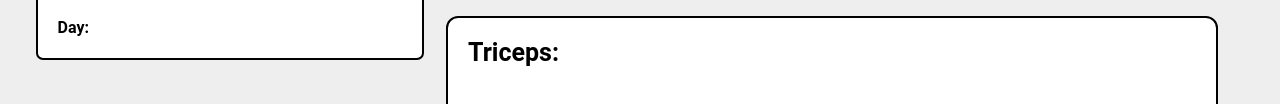
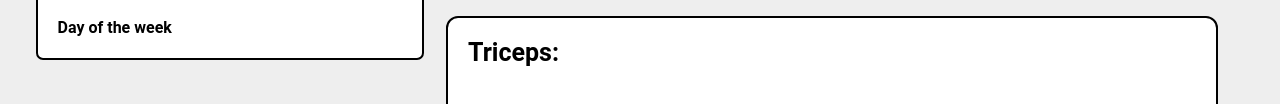
Before and after one commit to reinhake/final-project, a website: page public/index.html in a window 1280 px wide. Shown: the part 461-565 px from the top of the page. Drawn offline with Linux system fonts and the light colour scheme.

Commit message:
Finalized for MVP

```diff
--- a/public/index.html
+++ b/public/index.html
@@ -107,7 +107,7 @@
 			<div class="image">
 				<img src="https://www.adobe.com/express/learn/blog/media_1757567cc431a16b46bdb33344d486d4516da0081.png" alt="Placeholder">
 				<h4 class="weekday">
-					Day:
+					Day of the week
 				</h4>
 				<div class="current-exercises">
 
--- a/public/style.css
+++ b/public/style.css
@@ -165,6 +165,7 @@ img {
 	position: absolute;
 	left: 20px;
 	top: 10px;
+
 }
 
 .submit {
```
